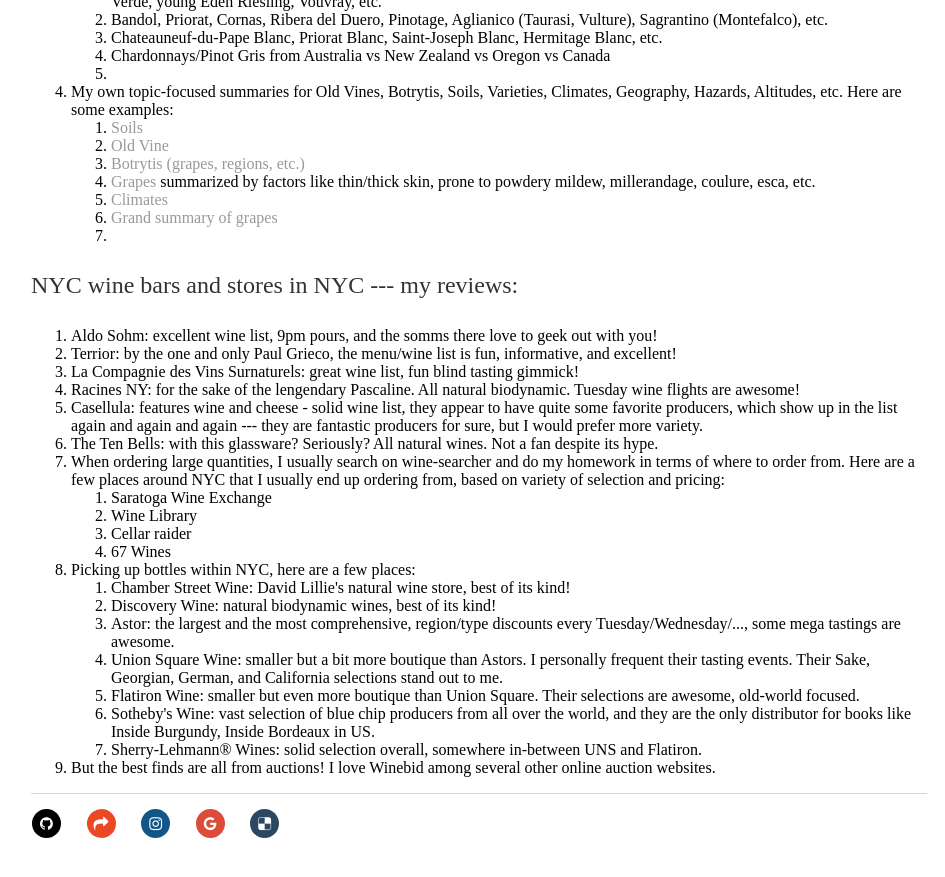
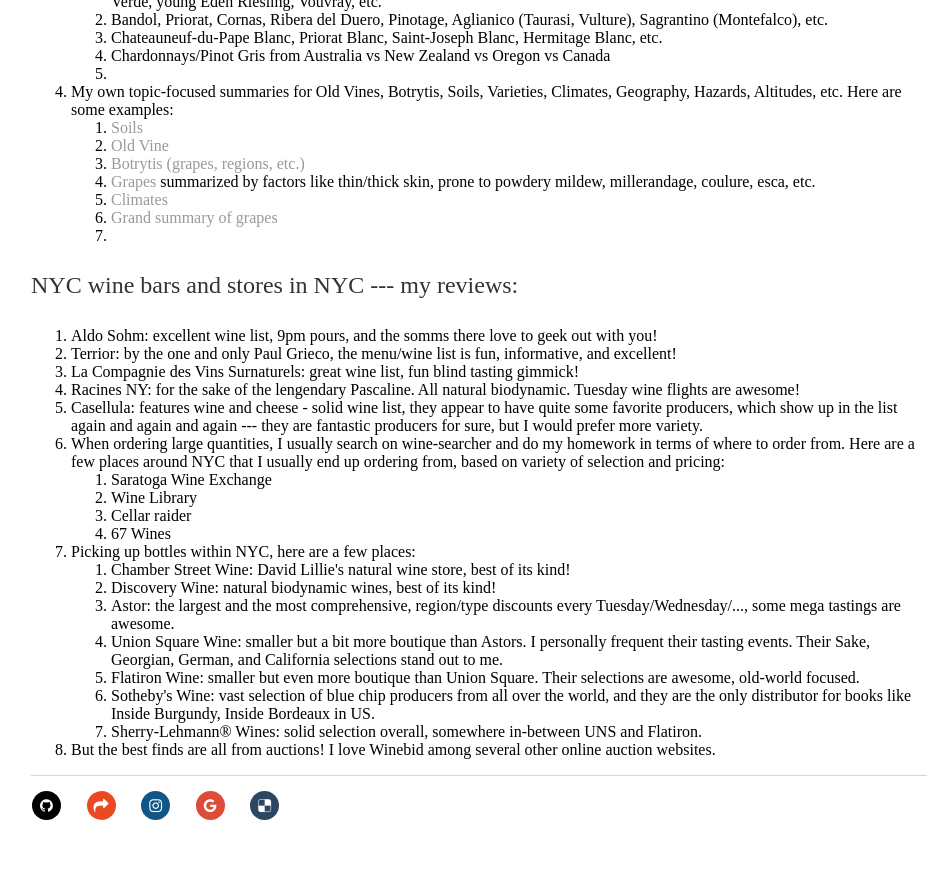
Before and after one commit to shenglih/shenglih.github.io, a Jekyll site: the page built from misc/wine_links.html, in a window 1280 px wide and 900 px high, scrolled down 1091 px. Shown: the top 877 px of the window, without its empty margins (161-1106 px from the left). Built offline with Jekyll 4.4.1, drawn with Linux system fonts in a browser that asks for light colours; comment, search, counter and statistics services are not loaded.

Commit message:
Update wine_links.html

```diff
--- a/misc/wine_links.html
+++ b/misc/wine_links.html
@@ -73,7 +73,6 @@
   <li>La Compagnie des Vins Surnaturels: great wine list, fun blind tasting gimmick!</li>
 		<li>Racines NY: for the sake of the lengendary Pascaline. All natural biodynamic. Tuesday wine flights are awesome!</li>
 		<li>Casellula: features wine and cheese - solid wine list, they appear to have quite some favorite producers, which show up in the list again and again and again --- they are fantastic producers for sure, but I would prefer more variety. </li>
-  <li>The Ten Bells: with this glassware? Seriously? All natural wines. Not a fan despite its hype.</li>
 		<li>When ordering large quantities, I usually search on wine-searcher and do my homework in terms of where to order from. Here are a few places around NYC that I usually end up ordering from, based on variety of selection and pricing:</li>
 		<ol>
 			<li>Saratoga Wine Exchange</li>
```
